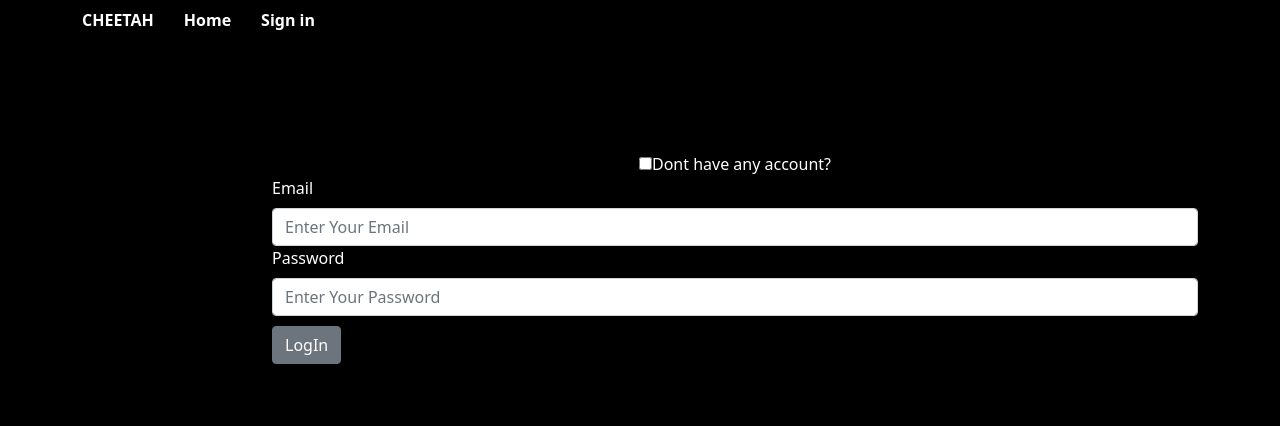
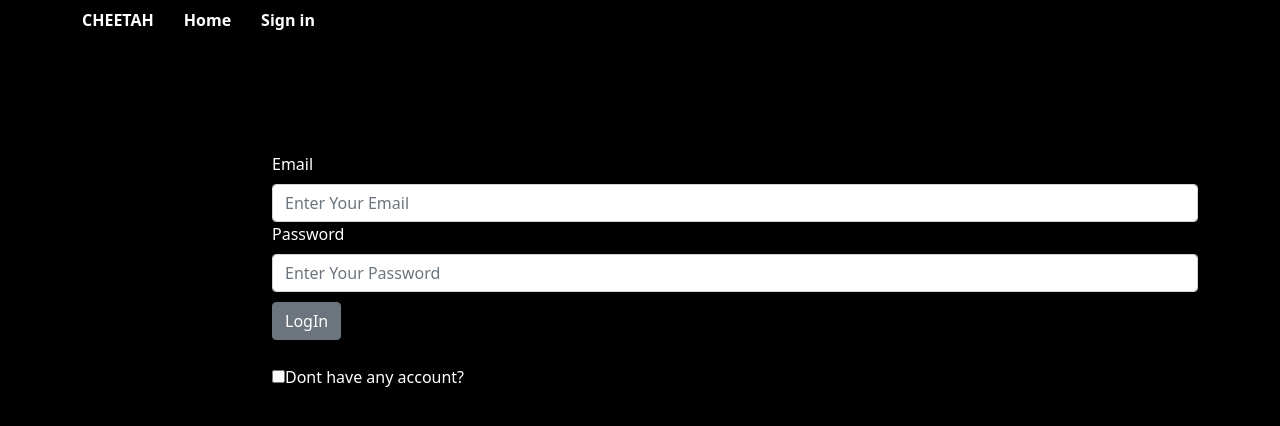
Before and after one commit to RahmanRakib9/CHEETAH, a React (Create React App) app: page /login in a window 1280 px wide. Shown: the top 426 px of the page. Built offline with nearby package versions, Linux system fonts and the light colour scheme.

Commit message:
login page design updated

```diff
--- a/src/App.js
+++ b/src/App.js
@@ -2,8 +2,7 @@ import React, { createContext, useState } from "react";
 import {
   BrowserRouter as Router,
   Switch,
-  Route,
-  Link
+  Route
 } from "react-router-dom";
 
 import Book from "./components/Book/Book";
--- a/src/components/Header/Header.js
+++ b/src/components/Header/Header.js
@@ -17,7 +17,6 @@ const Header = () => {
      return (
           <Container>
                <Navbar >
-
                     <NavLink to="/" style={{ color: 'white', fontWeight: 'bold', textDecoration: 'none' }}>CHEETAH</NavLink>
                     <Nav >
                          <NavLink to="/home" style={linkActiveStyle}>Home</NavLink>
@@ -27,7 +26,6 @@ const Header = () => {
                          }
 
                     </Nav>
-
                </Navbar>
           </Container>
      );
--- a/src/components/Login/Login.js
+++ b/src/components/Login/Login.js
@@ -1,10 +1,8 @@
 import React, { useContext, useState } from 'react';
 import firebase from 'firebase/compat/app';
-import { getAuth, signInWithPopup, GoogleAuthProvider, createUserWithEmailAndPassword, signInWithEmailAndPassword } from "firebase/auth";
+import { getAuth, createUserWithEmailAndPassword, signInWithEmailAndPassword } from "firebase/auth";
 import firebaseConfig from './FirebaseConfig';
 import { Form, Button, Container } from 'react-bootstrap';
-import { FontAwesomeIcon } from '@fortawesome/react-fontawesome'
-import { faGoogle } from '@fortawesome/free-brands-svg-icons';
 import '../../App.css'
 import { UserContext } from '../../App';
 import { useHistory, useLocation } from 'react-router';
@@ -32,27 +30,6 @@ const Login = () => {
      let history = useHistory();
      let location = useLocation();
      let { from } = location.state || { from: { pathname: "/" } };
-
-     //handle google login
-     const GoogleSignIn = () => {
-          const provider = new GoogleAuthProvider();
-          const auth = getAuth();
-          signInWithPopup(auth, provider)
-               .then((res) => {
-                    console.log('res is',res);
-                    const { displayName, email, photoURL } = res.user;
-                    console.log(displayName, email, photoURL);
-                    const userInfo = {
-                         userLogin: true,
-                         userName: displayName,
-                         userEmail: email,
-                         userPhoto: photoURL
-                    }
-                    setUser(userInfo);
-                    // setLoggedInUser(userInfo);
-                    history.replace(from);
-               })
-     }
 
      //null value
      function handleNullValue() {
@@ -130,10 +107,6 @@ const Login = () => {
                          {newUser && <PassInstructions></PassInstructions>}
                     </div>
                     <div className="col-md-10">
-                         <div style={{ textAlign: "center" }}>
-                              <input type="checkbox" name="newUser" onChange={() => setNewUser(!newUser)} />
-                              <label htmlFor="newUser" style={{ color: 'white' }}>{newUser ? 'Create a account' : 'Dont have any account?'}</label>
-                         </div>
                          <Form style={{ color: 'white', }} onSubmit={handleFormSubmit}>
                               {newUser && <Form.Label>Name</Form.Label>}
                               {newUser && <Form.Control type="text" name='name' required placeholder="Enter Your Name" onBlur={handleBlur} id='userName' />}
@@ -143,14 +116,15 @@ const Login = () => {
                               <Form.Control type="password" name='password' required placeholder="Enter Your Password" onBlur={handleBlur} id='userPassword' />
                               <Button variant='secondary' type='submit' style={{ marginTop: "10px" }}>{newUser ? 'Submit' : 'LogIn'}</Button>
                          </Form>
+
+                         <div style={{ marginTop: "25px" }}>
+                              <input type="checkbox" name="newUser" onChange={() => setNewUser(!newUser)} id='newUser' />
+                              <label htmlFor="newUser" style={{ color: 'white' }} id='newUser'>{newUser ? ' Create a account' : ' Dont have any account?'}</label>
+                         </div>
+
                          {
                               user.userSuccess ? <p style={{ color: 'green', textAlign: 'center' }}>"Succsessfully {newUser ? 'Created' : 'LoggedIn'}!"</p> : <p style={{ color: 'red', textAlign: 'center' }}>{user.userError}</p>
                          }
-
-                         {/* <p style={{ textAlign: 'center', color: 'white' }}>OR</p>
-                         <div className='d-flex justify-content-center align-items-center'>
-                              <Button variant="secondary" size="lg" onClick={GoogleSignIn} ><FontAwesomeIcon icon={faGoogle} /> Login With Google</Button>
-                         </div> */}
                     </div>
                </div>
           </Container>
```
